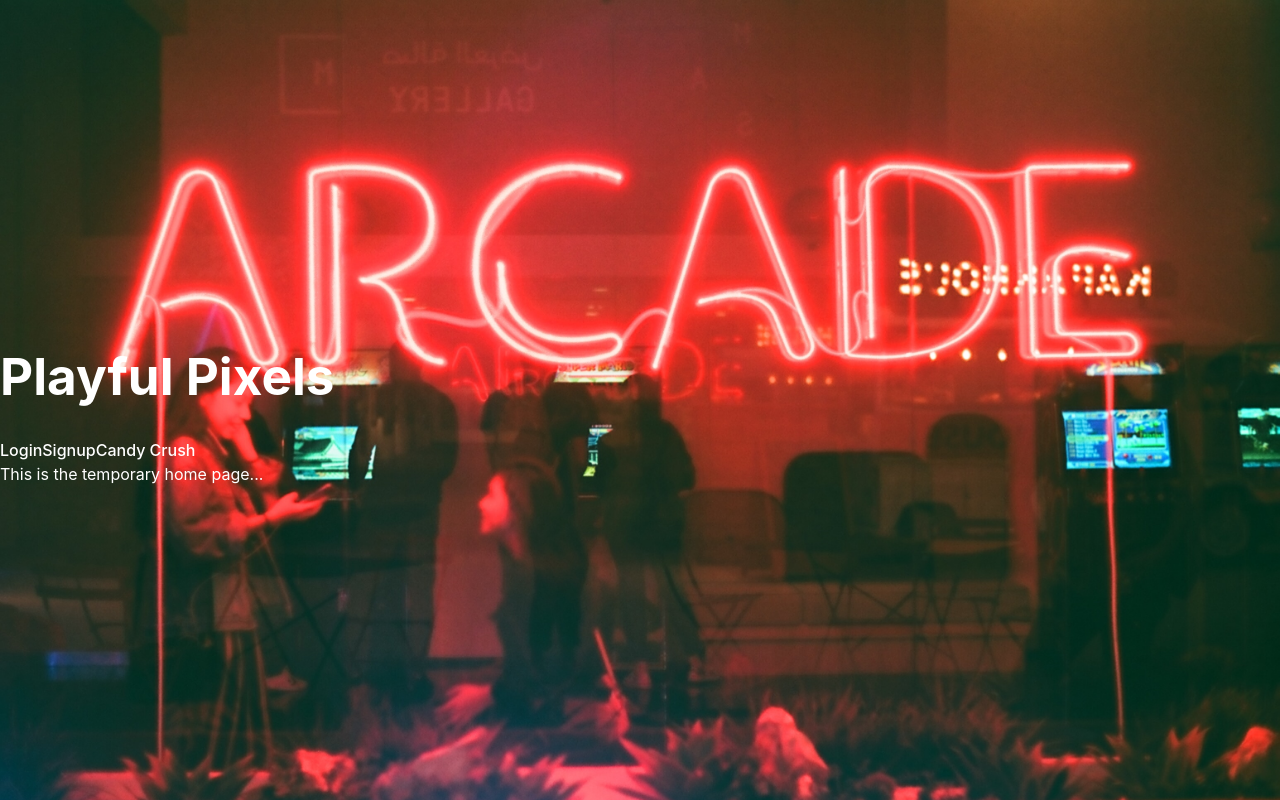
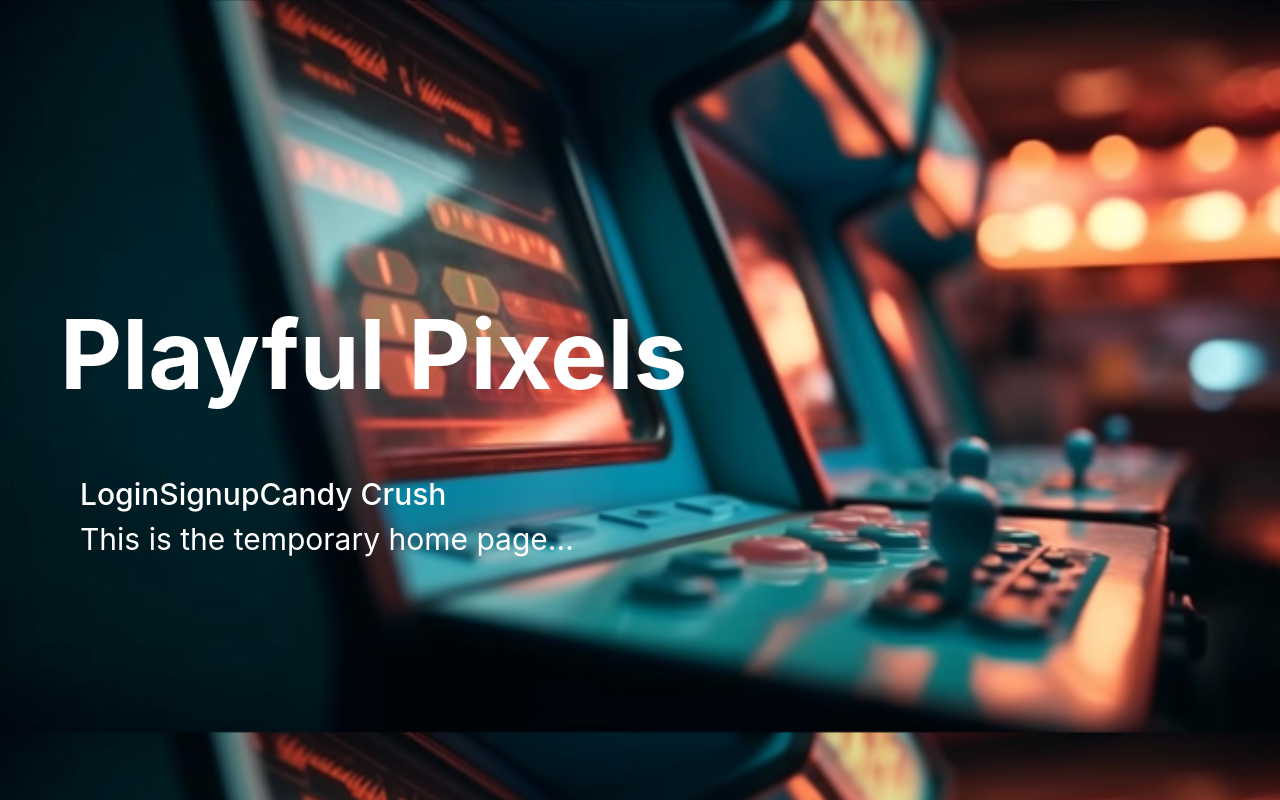
Before and after one commit to NicoleT27/Playful-Pixels-, a React (Vite) app in the folder client/: page / in a window 1280 px wide. Built offline with nearby package versions, Linux system fonts and the light colour scheme.

Commit message:
Nicole-Added configuration for HMR in config file

```diff
--- a/client/src/App.css
+++ b/client/src/App.css
@@ -1,4 +1,8 @@
 body  {
-  background-image: url('../src/assets/images/arcade.jpg');
+  background-image: url('../src/assets/images/arcade2.png');
   background-size:100%;
 }
+div{
+  font-size: 30px;
+  margin-left: 20px;
+}
--- a/client/vite.config.js
+++ b/client/vite.config.js
@@ -7,8 +7,12 @@ export default defineConfig({
   server: {
     port: 3000,
     open: true,
-      hmr: {
-      overlay: true,
+        proxy: {
+      '/graphql': {
+        target: 'http://localhost:3001',
+        secure: false,
+        changeOrigin: true,
+      }
     },
   },
 });
--- a/package.json
+++ b/package.json
@@ -8,7 +8,7 @@
     "install": "cd server && npm install && cd ../client && npm install ",
     "build": "cd client && npm run build",
     "test": "echo \"Error: no test specified\" && exit 1",
-    "start": "nodemon node server/server.js",
+    "start": "node server/server.js",
     "develop": "concurrently \"cd server && npm run watch\" \"cd client && npm run dev\""
   },
   "repository": {
```
